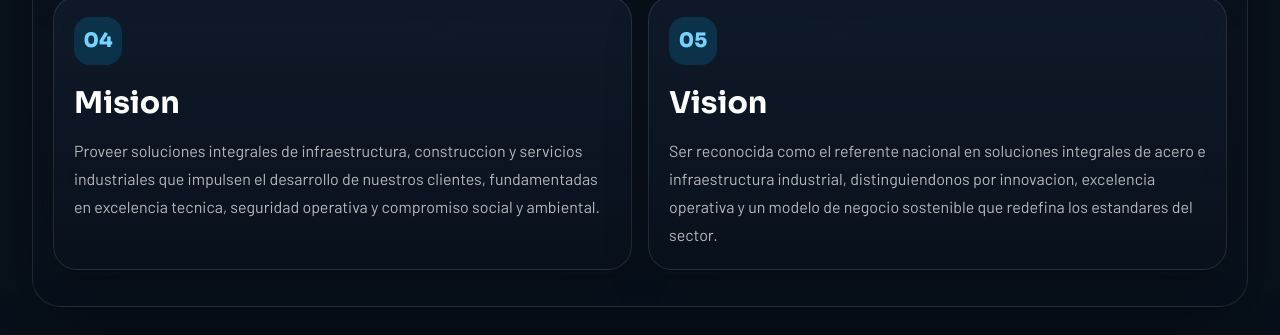
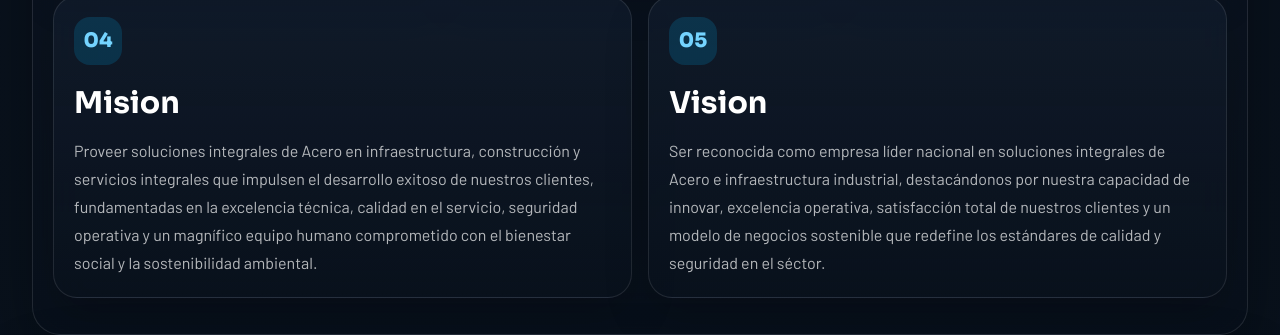
Before and after one commit to Alness1314/steel-altamira-landing, a React (Vite) app: page / in a window 1280 px wide. Shown: the part 2720-3055 px from the top of the page. Built offline with nearby package versions, Linux system fonts and the light colour scheme; no server answers.

Commit message:
feat: :zap: cambio en vision y mision

```diff
--- a/src/data/landingContent.ts
+++ b/src/data/landingContent.ts
@@ -142,12 +142,12 @@ export const landingContent = {
       {
         title: 'Mision',
         description:
-          'Proveer soluciones integrales de infraestructura, construccion y servicios industriales que impulsen el desarrollo de nuestros clientes, fundamentadas en excelencia tecnica, seguridad operativa y compromiso social y ambiental.',
+          'Proveer soluciones integrales de Acero en infraestructura, construcción y servicios integrales que impulsen el desarrollo exitoso de nuestros clientes, fundamentadas en la excelencia técnica, calidad en el servicio, seguridad operativa y un magnífico equipo humano comprometido con el bienestar social y la sostenibilidad ambiental.',
       },
       {
         title: 'Vision',
         description:
-          'Ser reconocida como el referente nacional en soluciones integrales de acero e infraestructura industrial, distinguiendonos por innovacion, excelencia operativa y un modelo de negocio sostenible que redefina los estandares del sector.',
+          'Ser reconocida como empresa líder nacional en soluciones integrales de Acero e infraestructura industrial, destacándonos por nuestra capacidad de innovar, excelencia operativa, satisfacción total de nuestros clientes y un modelo de negocios sostenible que redefine los estándares de calidad y seguridad en el séctor.',
       },
     ] satisfies ProcessStep[],
   },
```
